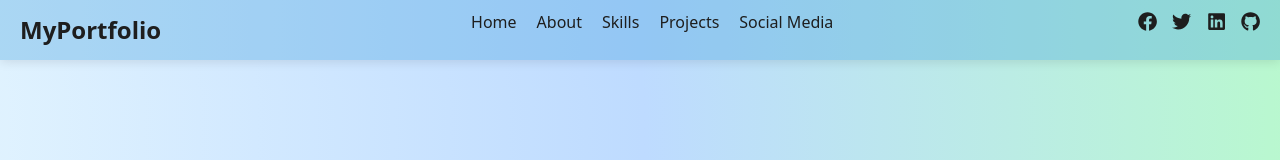
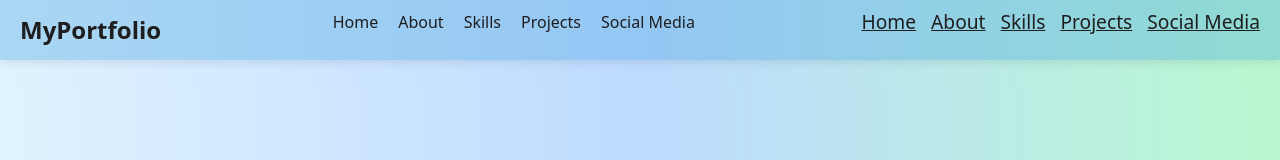
Before and after one commit to ShreyanshWillCode/PortFolio, a React (Vite) app in the folder portfolio/: page / in a window 1280 px wide. Shown: the top 160 px of the page. Built offline with nearby package versions, Linux system fonts and the light colour scheme; a web font is replaced by a local one.

Commit message:
Update Navbar.tsx

```diff
--- a/portfolio/src/components/Navbar.tsx
+++ b/portfolio/src/components/Navbar.tsx
@@ -1,6 +1,13 @@
-import React, { useState } from 'react';
-import { FaBars, FaTimes, FaFacebook, FaTwitter, FaLinkedin, FaGithub } from 'react-icons/fa';
-import './Navbar.css'; // We'll create this next
+import React, { useState } from "react";
+import {
+  FaBars,
+  FaTimes,
+  FaFacebook,
+  FaTwitter,
+  FaLinkedin,
+  FaGithub,
+} from "react-icons/fa";
+import "./Navbar.css"; // We'll create this next
 
 const Navbar: React.FC = () => {
   const [isMobileMenuOpen, setIsMobileMenuOpen] = useState(false);
@@ -16,24 +23,68 @@ const Navbar: React.FC = () => {
   return (
     <>
       <nav className="navbar ">
-        <a href="#" className="logo">MyPortfolio</a>
+        <a href="#" className="logo">
+          MyPortfolio
+        </a>
 
         {/* Desktop Navigation */}
         <ul className="nav-links">
-          <li><a href="#home" onClick={closeMobileMenu}>Home</a></li>
-          <li><a href="#about" onClick={closeMobileMenu}>About</a></li>
-          <li><a href="#skills" onClick={closeMobileMenu}>Skills</a></li>
-          <li><a href="#projects" onClick={closeMobileMenu}>Projects</a></li>
+          <li>
+            <a href="#home" onClick={closeMobileMenu}>
+              Home
+            </a>
+          </li>
+          <li>
+            <a href="#about" onClick={closeMobileMenu}>
+              About
+            </a>
+          </li>
+          <li>
+            <a href="#skills" onClick={closeMobileMenu}>
+              Skills
+            </a>
+          </li>
+          <li>
+            <a href="#projects" onClick={closeMobileMenu}>
+              Projects
+            </a>
+          </li>
 
-          <li><a href="#social-media" onClick={closeMobileMenu}>Social Media</a></li>
+          <li>
+            <a href="#social-media" onClick={closeMobileMenu}>
+              Social Media
+            </a>
+          </li>
         </ul>
 
         {/* Desktop Social Media */}
         <ul className="social-media">
-          <li><a href="#"><FaFacebook /></a></li>
-          <li><a href="#"><FaTwitter /></a></li>
-          <li><a href="#"><FaLinkedin /></a></li>
-          <li><a href="#"><FaGithub /></a></li>
+          <li>
+            <a href="#home" onClick={closeMobileMenu}>
+              Home
+            </a>
+          </li>
+          <li>
+            <a href="#about" onClick={closeMobileMenu}>
+              About
+            </a>
+          </li>
+          <li>
+            <a href="#skills" onClick={closeMobileMenu}>
+              Skills
+            </a>
+          </li>
+          <li>
+            <a href="#projects" onClick={closeMobileMenu}>
+              Projects
+            </a>
+          </li>
+
+          <li>
+            <a href="#social-media" onClick={closeMobileMenu}>
+              Social Media
+            </a>
+          </li>
         </ul>
 
         {/* Mobile Menu Toggle */}
@@ -43,21 +94,47 @@ const Navbar: React.FC = () => {
       </nav>
 
       {/* Mobile Menu */}
-      <div className={`mobile-menu ${isMobileMenuOpen ? 'active' : ''}`}>
+      <div className={`mobile-menu ${isMobileMenuOpen ? "active" : ""}`}>
         <ul className="mobile-links">
-          <li><a href="#home" onClick={closeMobileMenu}>Home</a></li>
+          <li>
+            <a href="#home" onClick={closeMobileMenu}>
+              Home
+            </a>
+          </li>
+          <li>
+            <a href="#about" onClick={closeMobileMenu}>
+              About
+            </a>
+          </li>
+          <li>
+            <a href="#skills" onClick={closeMobileMenu}>
+              Skills
+            </a>
+          </li>
+          <li>
+            <a href="#projects" onClick={closeMobileMenu}>
+              Projects
+            </a>
+          </li>
+          <li>
+            <a href="#experience" onClick={closeMobileMenu}>
+              Experience
+            </a>
+          </li>
+          <li>
+            <a href="#contact" onClick={closeMobileMenu}>
+              Contact
+            </a>
+          </li>
+        </ul>
+
+        <ul className="mobile-social">
+        <li><a href="#home" onClick={closeMobileMenu}>Home</a></li>
           <li><a href="#about" onClick={closeMobileMenu}>About</a></li>
           <li><a href="#skills" onClick={closeMobileMenu}>Skills</a></li>
           <li><a href="#projects" onClick={closeMobileMenu}>Projects</a></li>
-          <li><a href="#experience" onClick={closeMobileMenu}>Experience</a></li>
-          <li><a href="#contact" onClick={closeMobileMenu}>Contact</a></li>
-        </ul>
 
-        <ul className="mobile-social">
-          <li><a href="#"><FaFacebook /></a></li>
-          <li><a href="#"><FaTwitter /></a></li>
-          <li><a href="#"><FaLinkedin /></a></li>
-          <li><a href="#"><FaGithub /></a></li>
+          <li><a href="#social-media" onClick={closeMobileMenu}>Social Media</a></li>
         </ul>
       </div>
     </>
```
